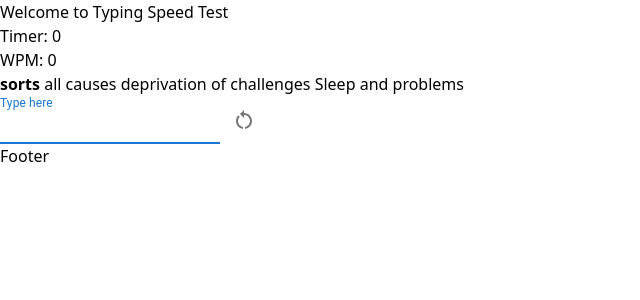
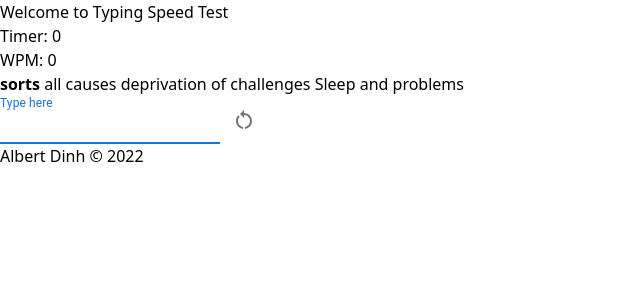
Before and after one commit to albert-dinh-01/TypingTest, a React (Create React App) app in the folder front/: page / in a window 1280 px wide. Shown: the top 300 px of the page, without its empty margins (0-640 px from the left). Built offline with nearby package versions, Linux system fonts and the light colour scheme.

Commit message:
Added the footer component to the app

```diff
--- a/front/src/components/Footer/Footer.tsx
+++ b/front/src/components/Footer/Footer.tsx
@@ -2,8 +2,8 @@ import React from "react";
 
 const Footer = () => {
 	return (
-		<div className="" id="">
-			Footer
+		<div className="" id="footerContainer">
+			<p id="footerText">Albert Dinh &copy; 2022</p>
 		</div>
 	);
 };
```
